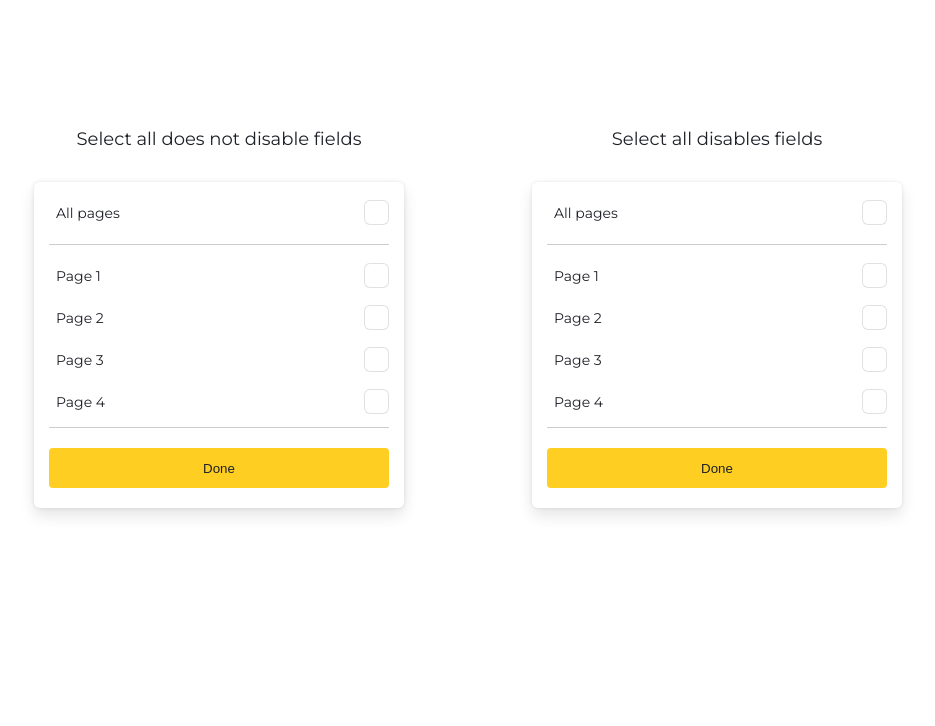
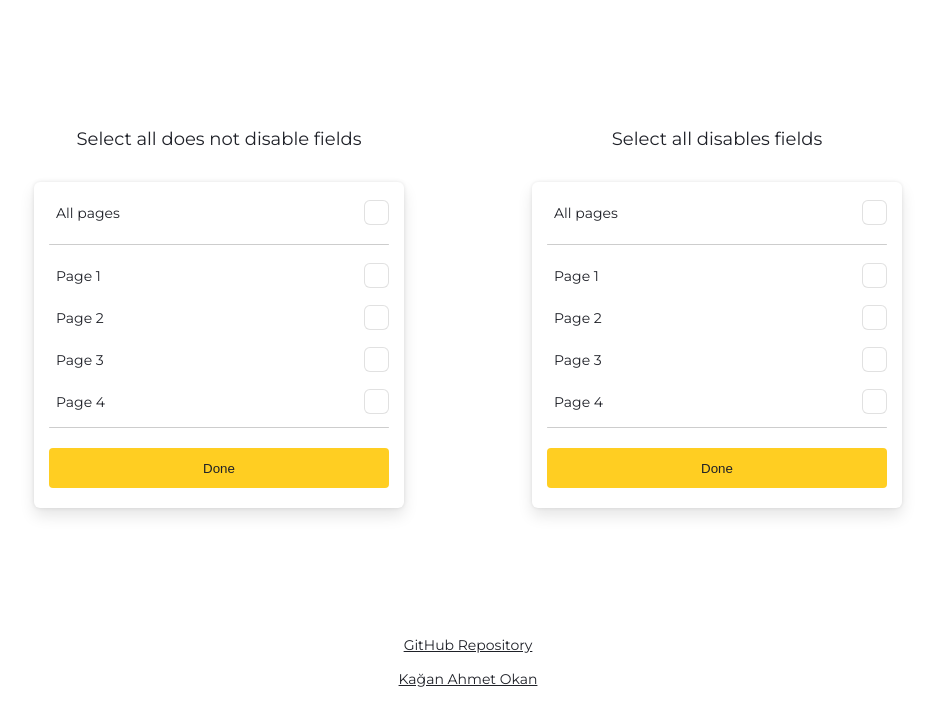
Before and after one commit to kaganAhmetOkan/taskina-test-assignment, a Next.js app: page / in a window 1280 px wide. Shown: the top 726 px of the page, without its empty margins (172-1107 px from the left). Built offline with nearby package versions, Linux system fonts and the light colour scheme.

Commit message:
Add relavant links

```diff
--- a/app/globals.css
+++ b/app/globals.css
@@ -52,7 +52,7 @@ ul {
   flex-direction: column;
   align-items: center;
   padding: 128px;
-  gap: 16px;
+  gap: 128px;
 }
 
 .showcase {
@@ -70,3 +70,14 @@ ul {
 .showcase > div > span {
   font-size: 18px;
 }
+
+.links {
+  display: flex;
+  flex-direction: column;
+  gap: 16px;
+}
+
+.links > a {
+  text-decoration: underline;
+  text-align: center;
+}
--- a/app/page.tsx
+++ b/app/page.tsx
@@ -22,6 +22,10 @@ export default function Home() {
           <PageSelector pages={pages} selectAllDisables />
         </div>
       </div>
+      <div className="links">
+        <a href="https://github.com/kaganAhmetOkan/taskina-test-assignment">GitHub Repository</a>
+        <a href="https://www.upwork.com/freelancers/~013128e1c954c7dc29">Kağan Ahmet Okan</a>
+      </div>
     </div>
   );
 };
--- a/package.json
+++ b/package.json
@@ -1,6 +1,6 @@
 {
   "name": "taskina-test-assignment",
-  "version": "0.8.0",
+  "version": "0.8.1",
   "private": true,
   "scripts": {
     "dev": "next dev",
```
